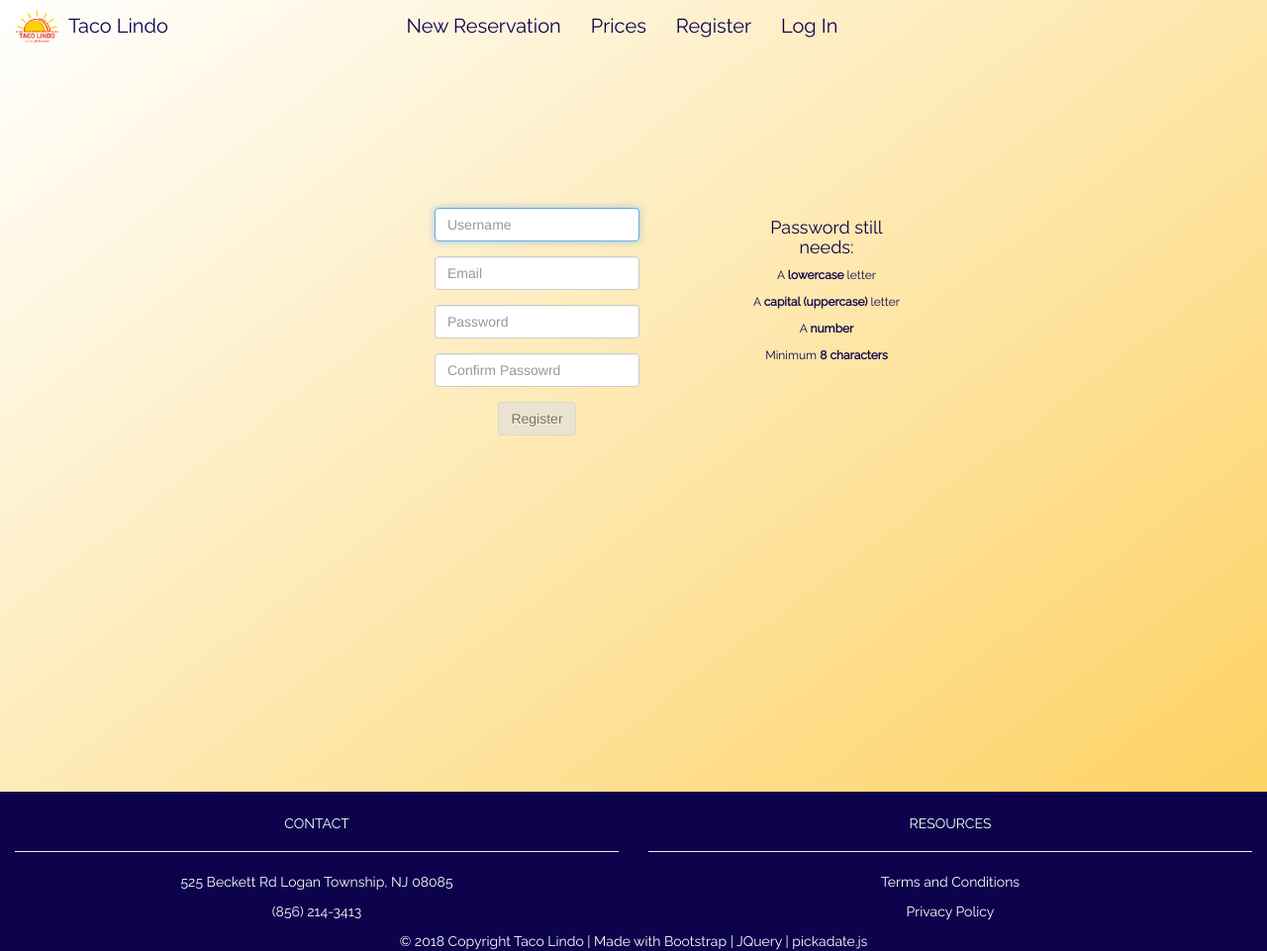
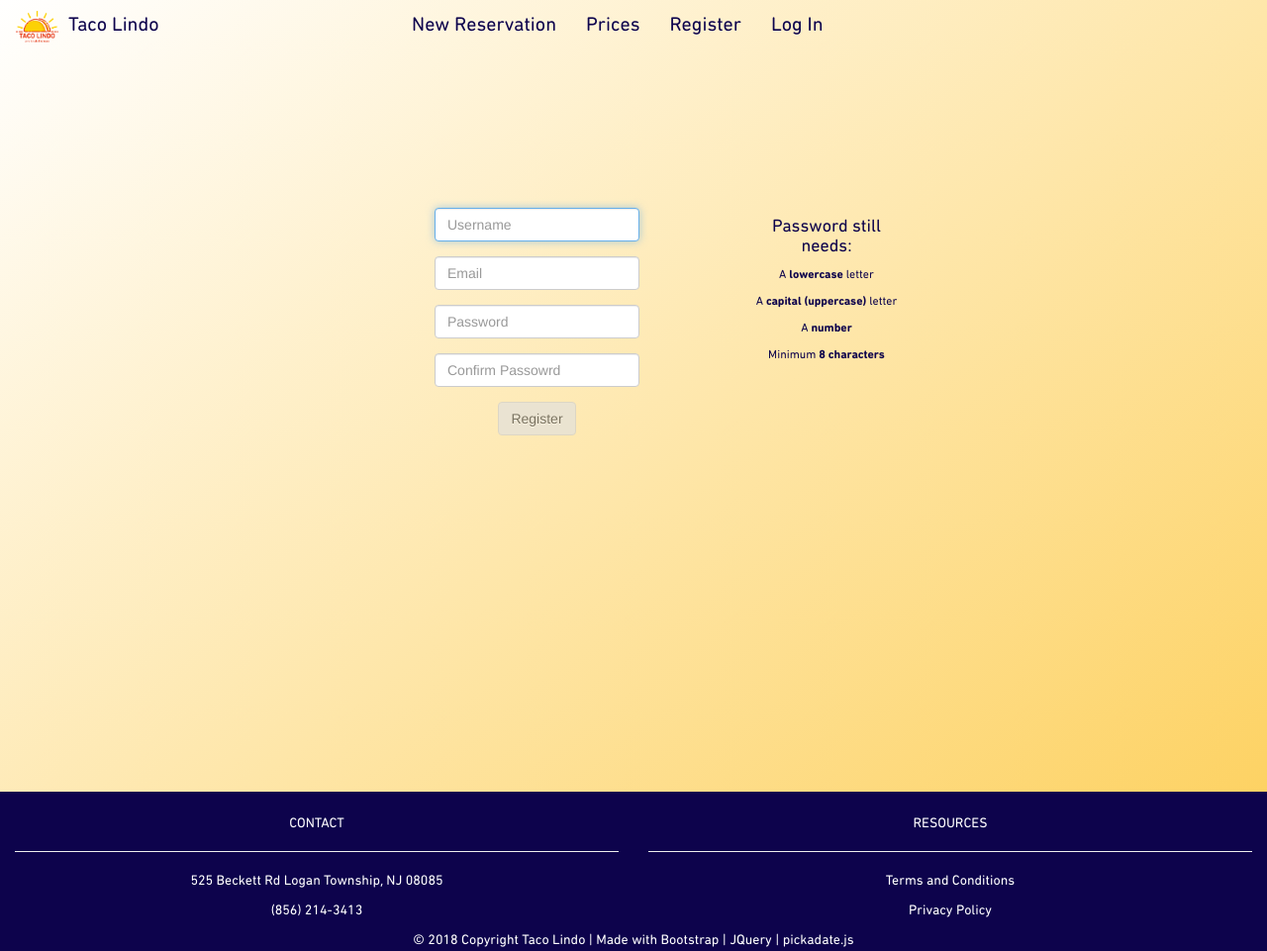
Before and after one commit to jzohdi/TLindo-v2.0, a Python web app: template templates/register.html in a window 1280 px wide. Shown: the whole page at 99% size. Run offline with Jinja, Linux system fonts and the light colour scheme; the template is opened without the code that fills it, so the values that code supplies are empty; some libraries are stand-ins or nearby versions.

Commit message:
set LTPro font, changed manage dates query to include max value amount of sales on a day

```diff
--- a/static/scripts.js
+++ b/static/scripts.js
@@ -252,8 +252,8 @@ function startHelpScreen() {
 
 function getFoodOptionsDivs() {
   let divs = [
-    '<div id="item1" class="entree-options row"><div onclick="showSelection1(\'Burrito\', 1)" class="col-lg-12 entree-item">Burrito Tray</div></div>',
-    '<div id="item2" class="entree-options row"><div onclick="showSelection1(\'Chicken\', 2)" class="col-lg-12 entree-item">Chicken Tray</div></div>',
+    '<div id="item1" class="entree-options row"><div onclick="showSelection1(\'Burrito\', 1)" class="col-lg-6 col-xs-6 col-xs-offset-3 entree-item">Burrito Tray</div></div>',
+    '<div id="item2" class="entree-options row"><div onclick="showSelection1(\'Chicken\', 2)" class="col-lg-12 col-xs-6 col-xs-offset-3 entree-item">Chicken Tray</div></div>',
     '<div id="item3" class="entree-options row"><div onclick="showSelection1(\'Taco\', 3)" class="col-lg-12 entree-item">Taco Tray</div></div>',
     '<div id="item4" class="entree-options row"><div onclick="showSelection1(\'Nacho\', 4)" class="col-lg-12 entree-item">Nacho Bar</div></div>',
     '<div id="item5" class="entree-options row"><div onclick="showSelection1(\'Chili\', 5)" class="col-lg-12 entree-item">Chili</div></div>',
@@ -264,6 +264,7 @@ function getFoodOptionsDivs() {
 
 function showSelection1(itemName, num) {
   let itemSelection = getSelection(num);
+
   let modalDiv =
     '<div id="myModal" class="modal question-titles"><div id="add-modal-content" class="modal-content">' +
     '<span class="close">X</span>' +
@@ -274,6 +275,7 @@ function showSelection1(itemName, num) {
   let modal = document.getElementById("myModal");
   let openButton = document.getElementById("item" + num.toString());
   let span = document.getElementsByClassName("close")[0];
+  let done = document.getElementById("done");
 
   openButton.onclick = function() {
     modal.style.display = "block";
@@ -292,13 +294,13 @@ function showSelection1(itemName, num) {
 
 function getSelection(itemNum) {
   let divToAppendInModal;
-  let entreeType;
+  let entreeType = getEntreeType(itemNum);
   let meatChoices = "";
-  if (itemNum == 1) {
-    entreeType = "Burrito";
-    /* get flavor optiosn for that option, and iterate through, creating div elements to match */
   let AllChoices = getFlavorOptions(itemNum);
   let portions = getPortionOptions(itemNum);
+
+  /* get flavor optiosn for that option, and iterate through, creating div elements to match */
+
   for (let meatChoice = 0; meatChoice < AllChoices.length; meatChoice++) {
     let selectionPortion = "";
     for (
@@ -307,9 +309,9 @@ function getSelection(itemNum) {
       portionChoice++
     ) {
       selectionPortion +=
-          "<option value=" +
-          portionChoice.toString() +
-          ">" +
+        "<option value='" +
+        portions[portionChoice] +
+        "'>" +
         portions[portionChoice] +
         "</option>";
     }
@@ -326,19 +328,28 @@ function getSelection(itemNum) {
       "</select></div></div></div></div>";
     meatChoices += meatChoiceDiv;
   }
-  }
+
   meatChoices +=
-    "<div onclick='enterOptionsOntoSelection()' class='col-sm-4 col-sm-offset-4 button button1'> Done! </div>";
+    "<div id='done' onclick='enterOptionsOntoSelection()' class='col-sm-4 col-sm-offset-4 button button1'> Done! </div>";
   divToAppendInModal =
-    "<div style='padding-top: 10vh'><h4 style='border-bottom: 2px solid;' >Choose meat and portion options for " +
+    "<div style='padding-top: 10vh'><h4 style='border-bottom: 2px solid;' >Choose meat and portion options for <span id='food-type'>" +
     entreeType +
-    ":</h4>" +
+    "</span>:</h4>" +
     meatChoices;
   return divToAppendInModal;
 }
+
 function addToSelection(meatSelection) {
-  console.log(meatSelection);
+  let portion_size = document.getElementById(meatSelection).value;
+  if (portion_size === "None") {
+    delete selectedFoodOptions[meatSelection];
+  } else {
+    let food_type = document.getElementById("food-type").innerHTML;
+
+    selectedFoodOptions[meatSelection] = [portion_size, food_type];
   }
+}
+
 function getFlavorOptions(item) {
   if (item == 1)
     return [
@@ -350,12 +361,62 @@ function getFlavorOptions(item) {
       "Grilled Shrimp",
       "Veggie"
     ];
+  if (item == 2) return ["Rotissererie Chicken"];
+  if (item == 3)
+    return [
+      "Ground Beef",
+      "Marinated Steak",
+      "Carnitas",
+      "Shredded Chicken",
+      "Fish",
+      "Grilled Shrimp",
+      "Veggie"
+    ];
+  if (item == 4) return [];
 }
 function getPortionOptions(item) {
+  console.log(item);
   if (item == 1) {
     return ["None", "Full Pan"];
   }
+  if (item == 2) return ["None", "Half Pan", "Full Pan"];
+  if (item == 3) return ["None", "Half Pan", "Full Pan"];
+  if (item == 4) return;
 }
+function getEntreeType(item) {
+  if (item == 1) return "Burrito Tray";
+
+  if (item == 2) return "Chicken Tray";
+  if (item == 3) return "Taco Tray";
+  if (item == 4) return "Nacho Bar";
+  if (item == 5) return "Chili";
+  if (item == 6) return "Sides";
+}
+
 function enterOptionsOntoSelection() {
-  console.log(selectedFoodOptions);
+  let select_Food = $("#selected-food");
+  let index = 1;
+  let divToAdd = "<div class='row'>";
+  for (var flavor in selectedFoodOptions) {
+    if (selectedFoodOptions.hasOwnProperty(flavor)) {
+      divToAdd +=
+        '<div style="font-size: 12px;"class="col-lg-12 question-titles"><input style="width:25px"type="text" value = "' +
+        index.toString() +
+        '"> ' +
+        selectedFoodOptions[flavor][1] +
+        ", " +
+        flavor +
+        ", " +
+        selectedFoodOptions[flavor][0] +
+        "</div>";
+      delete selectedFoodOptions[flavor];
     }
+  }
+  divToAdd += "</div>";
+  select_Food.append(divToAdd);
+
+  let modal = document.getElementById("myModal");
+
+  modal.style.display = "none";
+  $("#event-planner").empty();
+}
--- a/static/styles.css
+++ b/static/styles.css
@@ -1,3 +1,13 @@
+@font-face {
+  font-family: LTPro;
+  src: url("customfont/DINNextRoundedLTPro-Regular.otf") format("opentype");
+}
+@font-face {
+  font-family: LTPro;
+  font-weight: bold;
+  src: url("customfont/DINNextRoundedLTPro-Bold.otf") format("opentype");
+}
+
 /*
 Layout / navbar / footer
 */
@@ -67,23 +77,23 @@ body,
   background-image: linear-gradient(to bottom right, white, #fdce55);
 }
 .question-titles {
-  font-family: Raleway, Arial, Helvetica, sans-serif;
+  font-family: LTPro, Arial, Helvetica, sans-serif;
   color: #0d034c;
 }
 .titles {
-  font-family: Raleway, Arial, Helvetica, sans-serif;
+  font-family: LTPro, Arial, Helvetica, sans-serif;
   font-size: 20px;
   color: #0d034c;
   -webkit-transition: background-color 1s; /* Safari */
   transition: background-color 1s;
 }
 .register-pass-requirements {
-  font-family: Raleway, Arial, Helvetica, sans-serif;
+  font-family: LTPro, Arial, Helvetica, sans-serif;
   color: #0d034c;
 }
 
 #titlesb {
-  font-family: Raleway, Arial, Helvetica, sans-serif;
+  font-family: LTPro, Arial, Helvetica, sans-serif;
   color: white;
   font-size: 15px;
 }
@@ -352,7 +362,7 @@ footer {
 }
 .button {
   text-decoration: none;
-  font-family: Raleway, Arial, Helvetica, sans-serif;
+  font-family: LTPro, Arial, Helvetica, sans-serif;
   font-weight: bold;
   border-radius: 10px;
   border-color: #0d034c;
--- a/templates/layout.html
+++ b/templates/layout.html
@@ -34,10 +34,7 @@
     />
 
     <link rel="shortcut icon" type="image/x-icon" href="/favicon.ico" />
-    <link
-      rel="stylesheet"
-      href="https://fonts.googleapis.com/css?family=Raleway"
-    />
+
     <script src="https://cdnjs.cloudflare.com/ajax/libs/handlebars.js/4.0.5/handlebars.min.js"></script>
     <!-- JQuery CDN -->
     <script
@@ -100,6 +97,15 @@
               <li>
                 <a href="#" class="titles main-nav-item">Scheduled Orders</a>
               </li>
+
+              <li class="dropdown">
+                <a
+                  class="dropdown-toggle titles main-nav-item"
+                  data-toggle="dropdown"
+                  href="#"
+                  >Functions<span class="caret"></span
+                ></a>
+                <ul class="dropdown-menu">
                   <li>
                     <a
                       href="{{ url_for('managedates') }}"
@@ -108,9 +114,19 @@
                     >
                   </li>
                   <li>
-                <a href="{{ url_for('logout') }}" class="titles main-nav-item"
-                  >Logout</a
+                    <a class="titles main-nav-item" href="#">View/Edit Menu</a>
+                  </li>
+                  <li>
+                    <a class="titles main-nav-item" href="#">Change Password</a>
+                  </li>
+                  <li>
+                    <a
+                      class="titles main-nav-item"
+                      href="{{ url_for('logout') }}"
+                      >Log Out</a
                     >
+                  </li>
+                </ul>
               </li>
             </ul>
             {% else %}
@@ -203,7 +219,7 @@
   </body>
   <!-- Footer -->
   <footer
-    style="font-family: Raleway, Arial, Helvetica, sans-serif"
+    style="font-family: LTPro, Arial, Helvetica, sans-serif"
     class="page-footer font-small pt-4"
   >
     <!-- Footer Text -->
--- a/templates/managedates.html
+++ b/templates/managedates.html
@@ -48,7 +48,7 @@ block head %}
             <th>Date</th>
             <th>Order amount</th>
           </tr>
-          {% for date in dates %} {% if date.sum >= 2000 %}
+          {% for date in dates %} {% if date.sum >= maximum %}
           <tr style="font-weight: bold; color: #ff0202;">
             <td>{{ date.day }}</td>
             <td>{{ date.sum }}</td>
```
Also changed, not shown: application.py (+40 -5 lines), static/customfont/DINNextRoundedLTPro-Bold.otf (added), static/customfont/DINNextRoundedLTPro-Regular.otf (added). Lines whose indentation alone changed are shown as unchanged.
